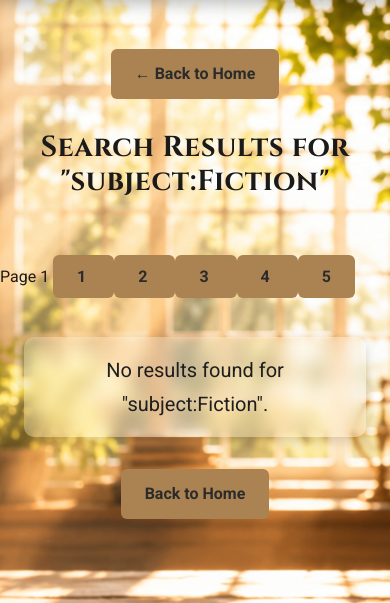
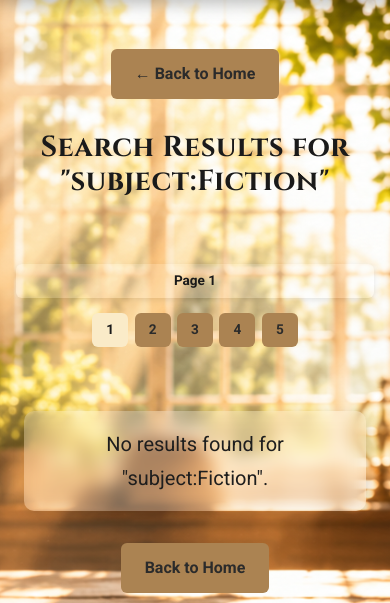
Before and after one commit to ColmN-Dev/BiblioTech, a Flask app: a page that uses app/templates/base.html in a window 390 px wide. Shown: the part 68-671 px from the top of the page. Run offline with Flask 3, Linux system fonts and the light colour scheme; data that the repository does not hold is empty.

Commit message:
style(css): add object-fit sizing for search/carousel images, style pagination and active genre cards, add mobile menu overlay and scroll lock styles

```diff
--- a/app/static/css/style.css
+++ b/app/static/css/style.css
@@ -286,6 +286,28 @@ header,
    MOBILE MENU
    ======================================== */
 
+.menu-overlay {
+  display: none;
+  position: fixed;
+  top: 0;
+  left: 0;
+  width: 100%;
+  height: 100%;
+  background: rgba(0, 0, 0, 0.5);
+  z-index: 998;
+}
+
+.menu-overlay.active {
+  display: block;
+}
+
+body.menu-open {
+  position: fixed;
+  width: 100%;
+  overflow: hidden;
+}
+
+
 .mobile-menu {
     position: fixed;
     top: 0;
@@ -1173,6 +1188,60 @@ button[type="submit"]:hover,
     margin-top: 1rem;
 }
 
+.pagination {
+  display: flex;
+  flex-wrap: wrap;
+  justify-content: center;
+  align-items: center;
+  gap: 0.75rem;
+  max-width: 1200px;
+  margin: 2rem auto 0;
+  padding: 0 1.5rem 1rem;
+}
+
+.pagination span {
+  font-family: var(--body-font);
+  font-weight: 600;
+  color: var(--text-primary);
+}
+
+.pagination .page-label {
+  flex-basis: 100%;
+  text-align: center;
+  background: rgba(255, 255, 255, 0.15);
+  padding: 0.5rem 1rem;
+  border-radius: 6px;
+  box-shadow: 0 2px 6px rgba(0, 0, 0, 0.1);
+  margin-bottom: 0.5rem;
+}
+
+.pagination .pagination-link {
+  min-width: 3rem;
+}
+
+.pagination .pagination-link.active-page,
+.pagination .pagination-link[aria-current="page"] {
+  background-color: var(--ivory);
+  color: var(--text-primary);
+}
+
+[data-theme="dark"] .pagination .pagination-link.active-page,
+[data-theme="dark"] .pagination .pagination-link[aria-current="page"] {
+  background-color: var(--ivory);
+  color: var(--text-dark);
+}
+
+.error-message {
+  text-align: center;
+  max-width: 700px;
+  margin: 2rem auto;
+  color: #8b2d2d;
+}
+
+.error-message p {
+  margin-bottom: 0;
+}
+
 .spinner-container {
   display: flex;
   flex-direction: column;
@@ -1364,6 +1433,17 @@ button[type="submit"]:hover,
     gap: 1.25rem;
   }
 
+  .pagination {
+    gap: 0.5rem;
+    padding: 0 1rem 1rem;
+  }
+
+  .pagination .pagination-link {
+    min-width: 2.5rem;
+    font-size: 0.9rem;
+  }
+
+
   h1 { font-size: 2.25rem; }
   h2 { font-size: 1.75rem; }
 
@@ -1492,15 +1572,26 @@ button[type="submit"]:hover,
     padding: 0 1rem;
   }
 
+  .pagination {
+    gap: 0.4rem;
+  }
+
+  .pagination .pagination-link {
+    min-width: 2.25rem;
+    padding: 0.4rem 0.5rem;
+    font-size: 0.85rem;
+  }
+
+  .pagination .page-label {
+    font-size: 0.85rem;
+    padding: 0.4rem 0.75rem;
+  }
+
   .book-card {
     max-width: 300px;
     margin: 0 auto;
   }
 
-  .book-card img {
-    height: 180px;
-  }
-
   .book-card-content {
     padding: 0.9rem;
   }
```
Also changed, not shown: other parts of app/static/css/style.css (+20 -27 lines).
